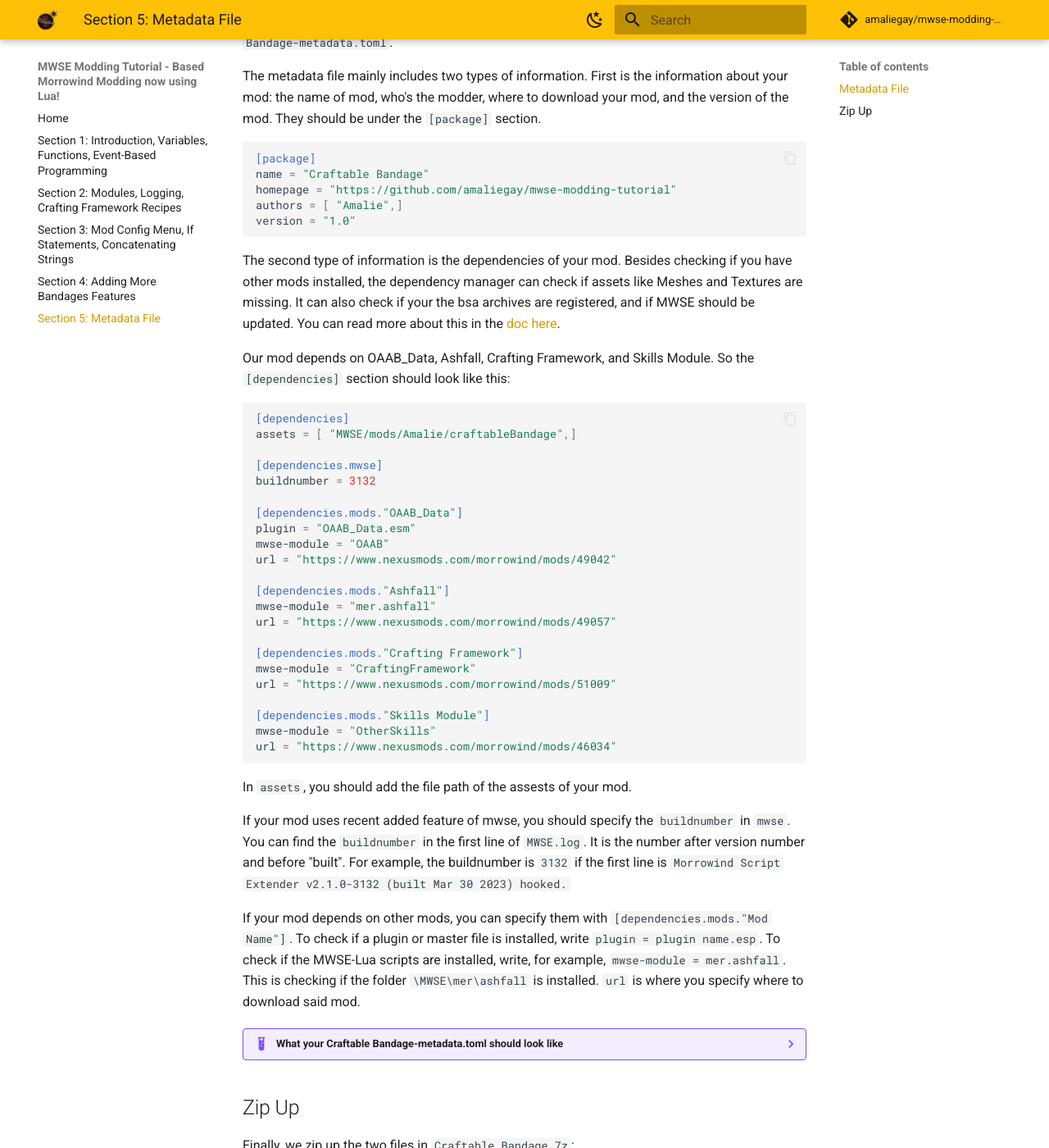
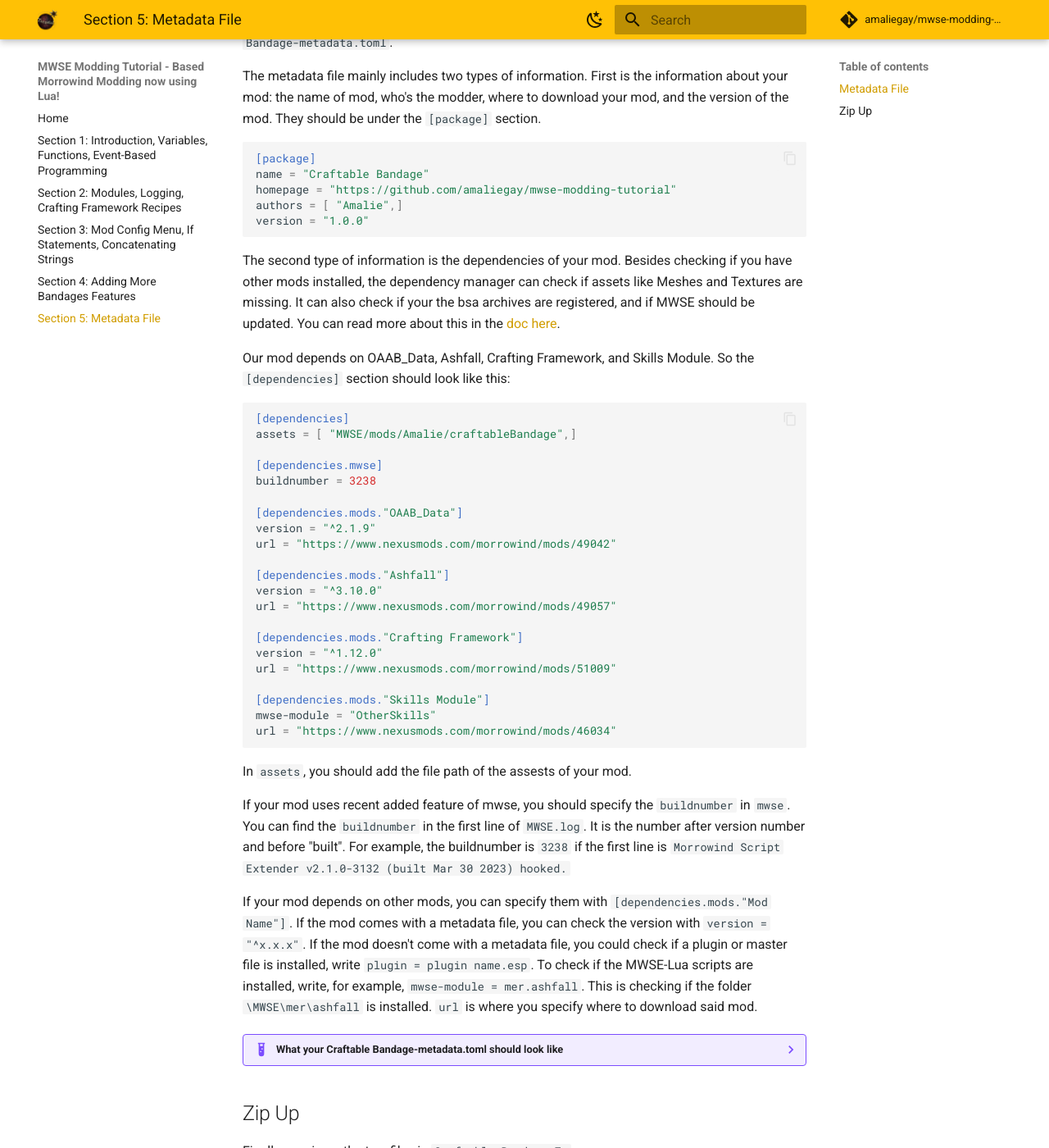
Before and after one commit to dev-chenxing/mwse-modding-tutorial, an MkDocs documentation site: the page built from docs/5_metadata.md, in a window 1280 px wide and 1400 px high, scrolled down 427 px. Shown: the whole window at 82% size. Built offline with MkDocs 1.6.1 and Material for MkDocs 9.7.7, drawn with Linux system fonts in a browser that asks for light colours; comment, search, counter and statistics services are not loaded.

Commit message:
final revision section 5

````diff
--- a/docs/5_metadata.md
+++ b/docs/5_metadata.md
@@ -15,7 +15,7 @@
 name = "Craftable Bandage"
 homepage = "https://github.com/amaliegay/mwse-modding-tutorial"
 authors = [ "Amalie",]
-version = "1.0"
+version = "1.0.0"
 ```
 
 The second type of information is the dependencies of your mod. Besides checking if you have other mods installed, the dependency manager can check if assets like Meshes and Textures are missing. It can also check if your the bsa archives are registered, and if MWSE should be updated. You can read more about this in the [doc here](https://mwse.github.io/MWSE/guides/metadata/#dependencies-section).
@@ -27,19 +27,18 @@
 assets = [ "MWSE/mods/Amalie/craftableBandage",]
 
 [dependencies.mwse]
-buildnumber = 3132
+buildnumber = 3238
 
 [dependencies.mods."OAAB_Data"]
-plugin = "OAAB_Data.esm"
-mwse-module = "OAAB"
+version = "^2.1.9"
 url = "https://www.nexusmods.com/morrowind/mods/49042"
 
 [dependencies.mods."Ashfall"]
-mwse-module = "mer.ashfall"
+version = "^3.10.0"
 url = "https://www.nexusmods.com/morrowind/mods/49057"
 
 [dependencies.mods."Crafting Framework"]
-mwse-module = "CraftingFramework"
+version = "^1.12.0"
 url = "https://www.nexusmods.com/morrowind/mods/51009"
 
 [dependencies.mods."Skills Module"]
@@ -49,9 +48,9 @@
 
 In `assets`, you should add the file path of the assests of your mod.
 
-If your mod uses recent added feature of mwse, you should specify the `buildnumber` in `mwse`. You can find the `buildnumber` in the first line of `MWSE.log`. It is the number after version number and before "built". For example, the buildnumber is `3132` if the first line is `Morrowind Script Extender v2.1.0-3132 (built Mar 30 2023) hooked.`
+If your mod uses recent added feature of mwse, you should specify the `buildnumber` in `mwse`. You can find the `buildnumber` in the first line of `MWSE.log`. It is the number after version number and before "built". For example, the buildnumber is `3238` if the first line is `Morrowind Script Extender v2.1.0-3132 (built Mar 30 2023) hooked.`
 
-If your mod depends on other mods, you can specify them with `[dependencies.mods."Mod Name"]`. To check if a plugin or master file is installed, write `plugin = plugin name.esp`. To check if the MWSE-Lua scripts are installed, write, for example, `mwse-module = mer.ashfall`. This is checking if the folder `\MWSE\mer\ashfall` is installed. `url` is where you specify where to download said mod.
+If your mod depends on other mods, you can specify them with `[dependencies.mods."Mod Name"]`. If the mod comes with a metadata file, you can check the version with `version = "^x.x.x"`. If the mod doesn't come with a metadata file, you could check if a plugin or master file is installed, write `plugin = plugin name.esp`. To check if the MWSE-Lua scripts are installed, write, for example, `mwse-module = mer.ashfall`. This is checking if the folder `\MWSE\mer\ashfall` is installed. `url` is where you specify where to download said mod.
 
 ??? example "What your Craftable Bandage-metadata.toml should look like"
 
@@ -59,26 +58,25 @@
     [package]
     name = "Craftable Bandage"
     homepage = "https://github.com/amaliegay/mwse-modding-tutorial"
-    authors = [ "Amalie",]
-    version = "1.0"
+    authors = ["Amalie"]
+    version = "1.0.0"
 
     [dependencies]
-    assets = [ "MWSE/mods/Amalie/craftableBandage",]
+    assets = ["MWSE/mods/Amalie/craftableBandage"]
 
     [dependencies.mwse]
-    buildnumber = 3132
+    buildnumber = 3238
 
     [dependencies.mods."OAAB_Data"]
-    plugin = "OAAB_Data.esm"
-    mwse-module = "OAAB"
+    version = "^2.1.9"
     url = "https://www.nexusmods.com/morrowind/mods/49042"
 
     [dependencies.mods."Ashfall"]
-    mwse-module = "mer.ashfall"
+    version = "^3.10.0"
     url = "https://www.nexusmods.com/morrowind/mods/49057"
 
     [dependencies.mods."Crafting Framework"]
-    mwse-module = "CraftingFramework"
+    version = "^1.12.0"
     url = "https://www.nexusmods.com/morrowind/mods/51009"
 
     [dependencies.mods."Skills Module"]
````
Also changed, not shown: Craftable Bandage-metadata.toml (+7 -8 lines).
